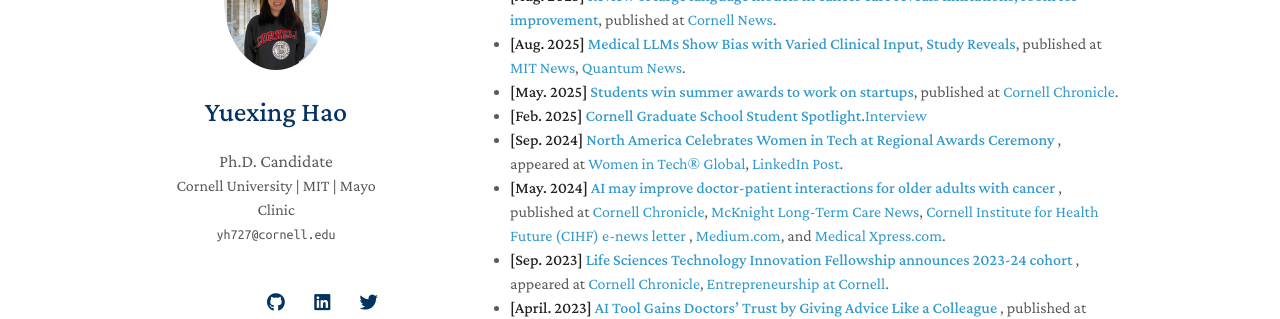
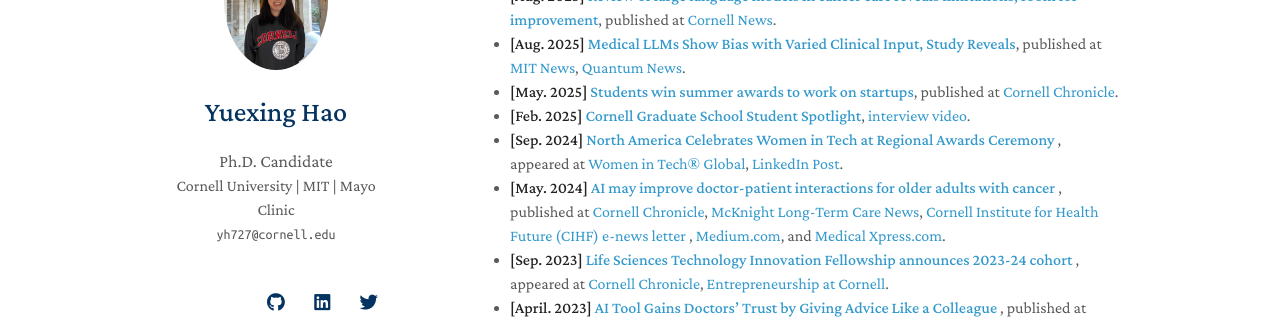
Before and after one commit to YuexingHao/Yuexing-Hao, a Jekyll site: the page built from index.md, in a window 1280 px wide and 900 px high, scrolled down 6146 px. Shown: the part 153-472 px from the top of the window. Built offline with Jekyll 4.4.1, drawn with Linux system fonts in a browser that asks for light colours; nearby versions of some CDN libraries; a style sheet for code colours, icons or effects is not loaded; our own code applies the rules of GitHub Pages for plain Markdown files.

Commit message:
Update press.md

```diff
--- a/_includes/press.md
+++ b/_includes/press.md
@@ -7,7 +7,7 @@
 
 <li><strong>[May. 2025] <a href="https://news.cornell.edu/stories/2025/05/students-win-summer-awards-work-startups">Students win summer awards to work on startups</a></strong>, published at <a href="https://news.cornell.edu/stories/2025/05/students-win-summer-awards-work-startups">Cornell Chronicle</a>.</li>
 
-<li><strong>[Feb. 2025] <a href="https://gradschool.cornell.edu/spotlights/student-spotlight-yuexing-hao/">Cornell Graduate School Student Spotlight</a></strong>.<a href="https://www.youtube.com/watch?v=zvc9sSQP3m0&t=1s">Interview</a></li>
+<li><strong>[Feb. 2025] <a href="https://gradschool.cornell.edu/spotlights/student-spotlight-yuexing-hao/">Cornell Graduate School Student Spotlight</a></strong>, <a href="https://www.youtube.com/watch?v=zvc9sSQP3m0&t=1s">interview video</a>.</li>
 
 <li><strong>[Sep. 2024] <a href="https://women-in-tech.org/north-america-celebrates-women-in-tech-at-regional-awards-ceremony/"> North America Celebrates Women in Tech at Regional Awards Ceremony </a></strong>, appeared at <a href="https://women-in-tech.org/north-america-celebrates-women-in-tech-at-regional-awards-ceremony/">Women in Tech® Global</a>, <a href="https://www.linkedin.com/posts/womenintechorg_witga24-womenintech-womeninstem-activity-7243337963449794561-PvXX?utm_source=share&utm_medium=member_desktop">LinkedIn Post</a>.</li>
 
```
